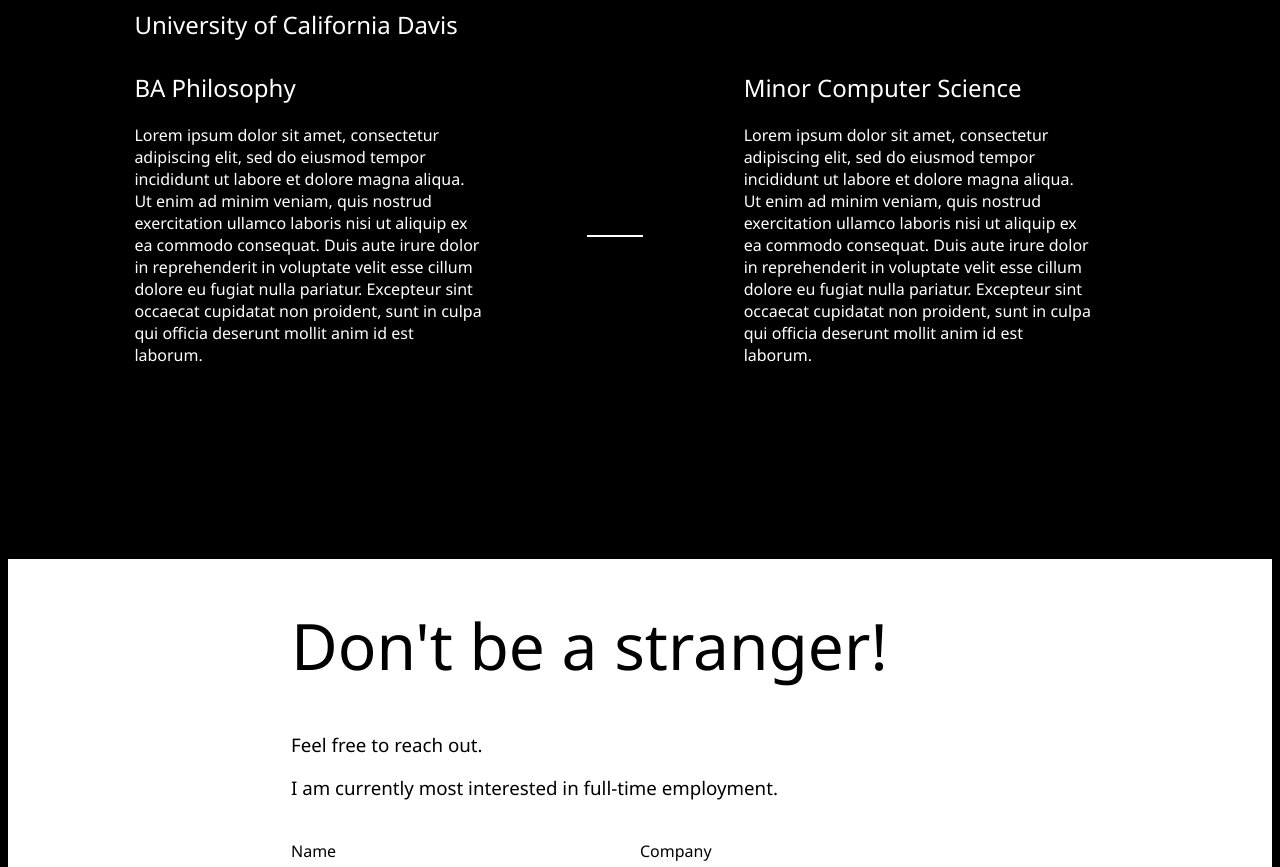
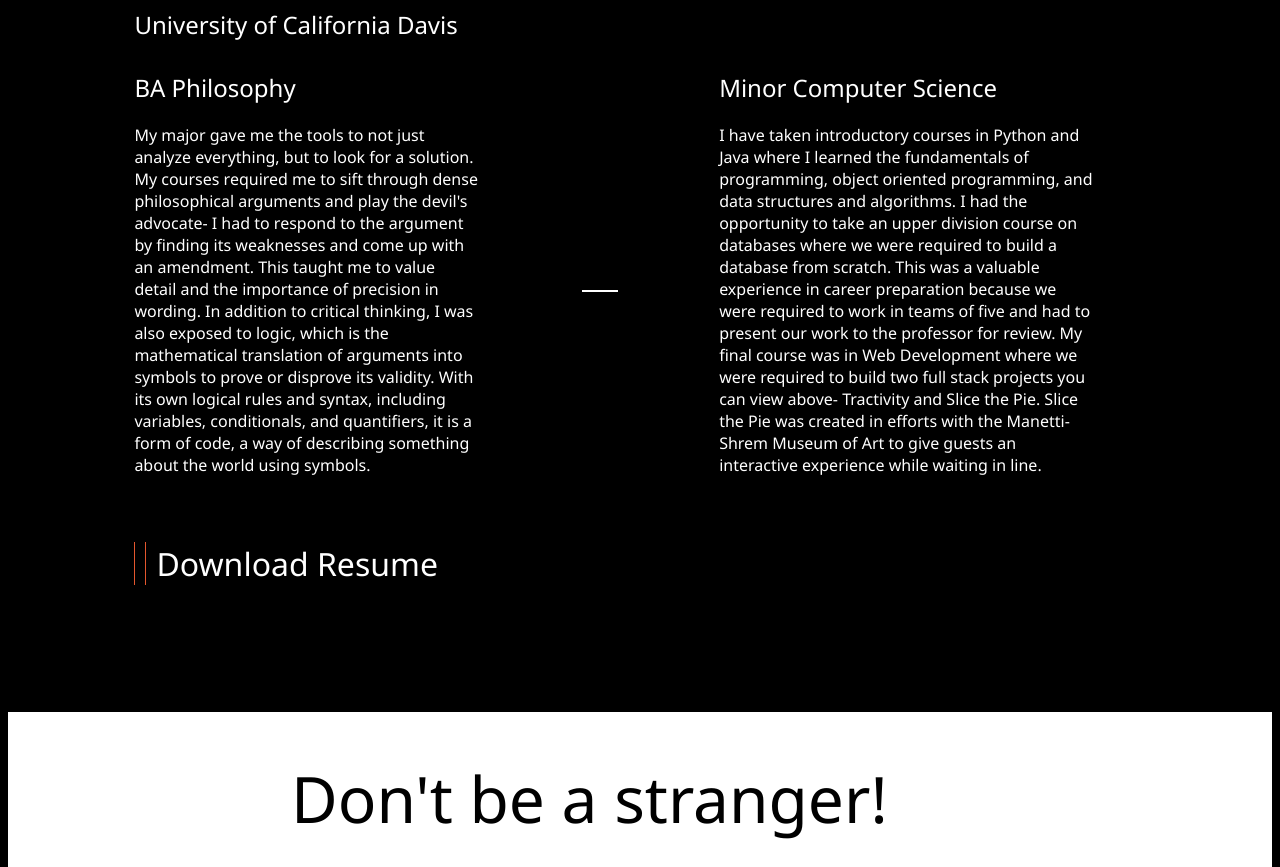
Before and after one commit to krishokr/krishokr, a React (Create React App) app: page / in a window 1280 px wide. Shown: the part 3940-4807 px from the top of the page. Built offline with nearby package versions, Linux system fonts and the light colour scheme.

Commit message:
updated philosophy and cs minor info

```diff
--- a/src/Experience.js
+++ b/src/Experience.js
@@ -5,8 +5,6 @@
   return (
     <div id='experience'>
       <div className='experience-container'>
-
-
         <div className='achievement-container'>
           <h1>Achievements</h1>
           <div className='row-box'>
@@ -29,18 +27,24 @@
           <div className='row-box'>
             <div className='exp exp-three'>
               <h2>BA Philosophy</h2>
-              <p>Lorem ipsum dolor sit amet, consectetur adipiscing elit, sed do eiusmod tempor incididunt ut labore et dolore magna aliqua. Ut enim ad minim veniam, quis nostrud exercitation ullamco laboris nisi ut aliquip ex ea commodo consequat. Duis aute irure dolor in reprehenderit in voluptate velit esse cillum dolore eu fugiat nulla pariatur. Excepteur sint occaecat cupidatat non proident, sunt in culpa qui officia deserunt mollit anim id est laborum.</p>
+              <p>My major gave me the tools to not just analyze everything, but to look for a solution. My courses required me to sift through dense philosophical arguments and play the devil's advocate- I had to respond to the argument by finding its weaknesses and come up with an amendment. This taught me to value detail and the importance of precision in wording. In addition to critical thinking, I was also exposed to logic, which is the mathematical translation of arguments into symbols to prove or disprove its validity. With its own logical rules and syntax, including variables, conditionals, and quantifiers, it is a form of code, a way of describing something about the world using symbols.</p>
             </div>
             <div className='line-div'></div>
             <div className='exp exp-four'>
               <h2>Minor Computer Science</h2>
-              <p>Lorem ipsum dolor sit amet, consectetur adipiscing elit, sed do eiusmod tempor incididunt ut labore et dolore magna aliqua. Ut enim ad minim veniam, quis nostrud exercitation ullamco laboris nisi ut aliquip ex ea commodo consequat. Duis aute irure dolor in reprehenderit in voluptate velit esse cillum dolore eu fugiat nulla pariatur. Excepteur sint occaecat cupidatat non proident, sunt in culpa qui officia deserunt mollit anim id est laborum.</p>
+              <p>I have taken introductory courses in Python and Java where I learned the fundamentals of programming, object oriented programming, and data structures and algorithms. I had the opportunity to take an upper division course on databases where we were required to build a database from scratch. This was a valuable experience in career preparation because we were required to work in teams of five and had to present our work to the professor for review. My final course was in Web Development where we were required to build two full stack projects you can view above- Tractivity and Slice the Pie. Slice the Pie was created in efforts with the Manetti-Shrem Museum of Art to give guests an interactive experience while waiting in line.</p>
             </div>
             {/* <div className='exp exp-five'>
               <h2>Career Foundry</h2>
               <p>Lorem ipsum dolor sit amet, consectetur adipiscing elit, sed do eiusmod tempor incididunt ut labore et dolore magna aliqua. Ut enim ad minim veniam, quis nostrud exercitation ullamco laboris nisi ut aliquip ex ea commodo consequat. Duis aute irure dolor in reprehenderit in voluptate velit esse cillum dolore eu fugiat nulla pariatur. Excepteur sint occaecat cupidatat non proident, sunt in culpa qui officia deserunt mollit anim id est laborum.</p>
             </div> */}
           </div>
+          <div className='resume-container'>
+            <div className='lines'></div>
+            <div className='lines'></div>
+            <a className='resume-download' href='#' download>Download Resume</a>
+          </div>
+
         </div>
       </div>
     </div>
--- a/src/Styles/experience.css
+++ b/src/Styles/experience.css
@@ -37,10 +37,6 @@
     padding: 3% 5% 5% 0;
 }
 
-
-
-
-
 .uni-title{
     margin-top: 5%;
     margin-bottom: 0;
@@ -61,6 +57,34 @@
     margin-left: 5%;
 }
 
+.resume-download {
+    /* margin-left: auto;
+    margin-right: auto; */
+    text-decoration: none;
+    font-size: 4vh;
+    color: #fff;
+    font-weight: 200;
+    transition: 0.5s;
+}
+
+.resume-download:hover {
+    color: #E4572E;
+}
+
+.resume-container {
+    display: flex;
+}
+.resume-container:hover {
+    color: #E4572E;
+}
+
+.lines {
+    margin-right: 10px;
+    width: 1px;
+    background-color: #E4572E;
+}
+
+
 @media(max-width: 700px) {
     .row-box {
         flex-direction: column;
--- a/src/Styles/fillerTwo.css
+++ b/src/Styles/fillerTwo.css
@@ -16,6 +16,7 @@
     background-color: #fff;
     width: 2px;
     height: 50px;
+
 }
 
 .diagonal-box-right{
```
